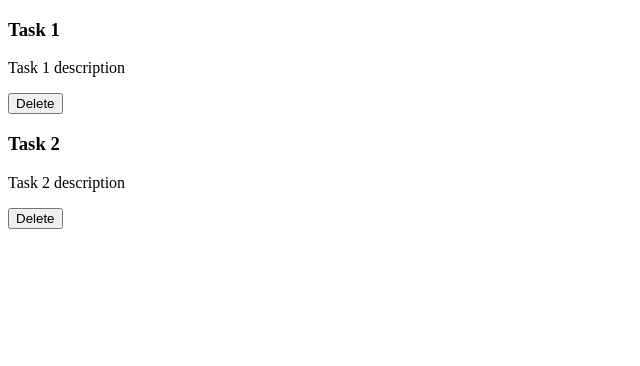
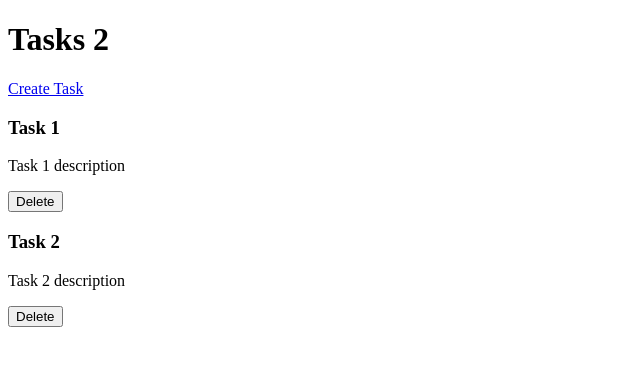
Before and after one commit to AlbertLnz/CRUD-Redux-Toolkit, a React (Vite) app: page / in a window 1280 px wide. Shown: the top 366 px of the page, without its empty margins (0-640 px from the left). Built offline with nearby package versions, Linux system fonts and the light colour scheme.

Commit message:
Create link between routes

```diff
--- a/src/components/TaskList.jsx
+++ b/src/components/TaskList.jsx
@@ -1,4 +1,5 @@
 import { useDispatch, useSelector } from "react-redux";
+import { Link } from "react-router-dom";
 import { deleteTask } from "../features/tasks/taskSlice";
 
 export const TaskList = () => {
@@ -11,6 +12,11 @@
 
   return (
     <>
+      <header>
+        <h1>Tasks {tasks.length}</h1>
+        <Link to="/create-task">Create Task</Link>
+      </header>
+
       {tasks.map((task) => {
         return (
           <div key={task.id}>
```
